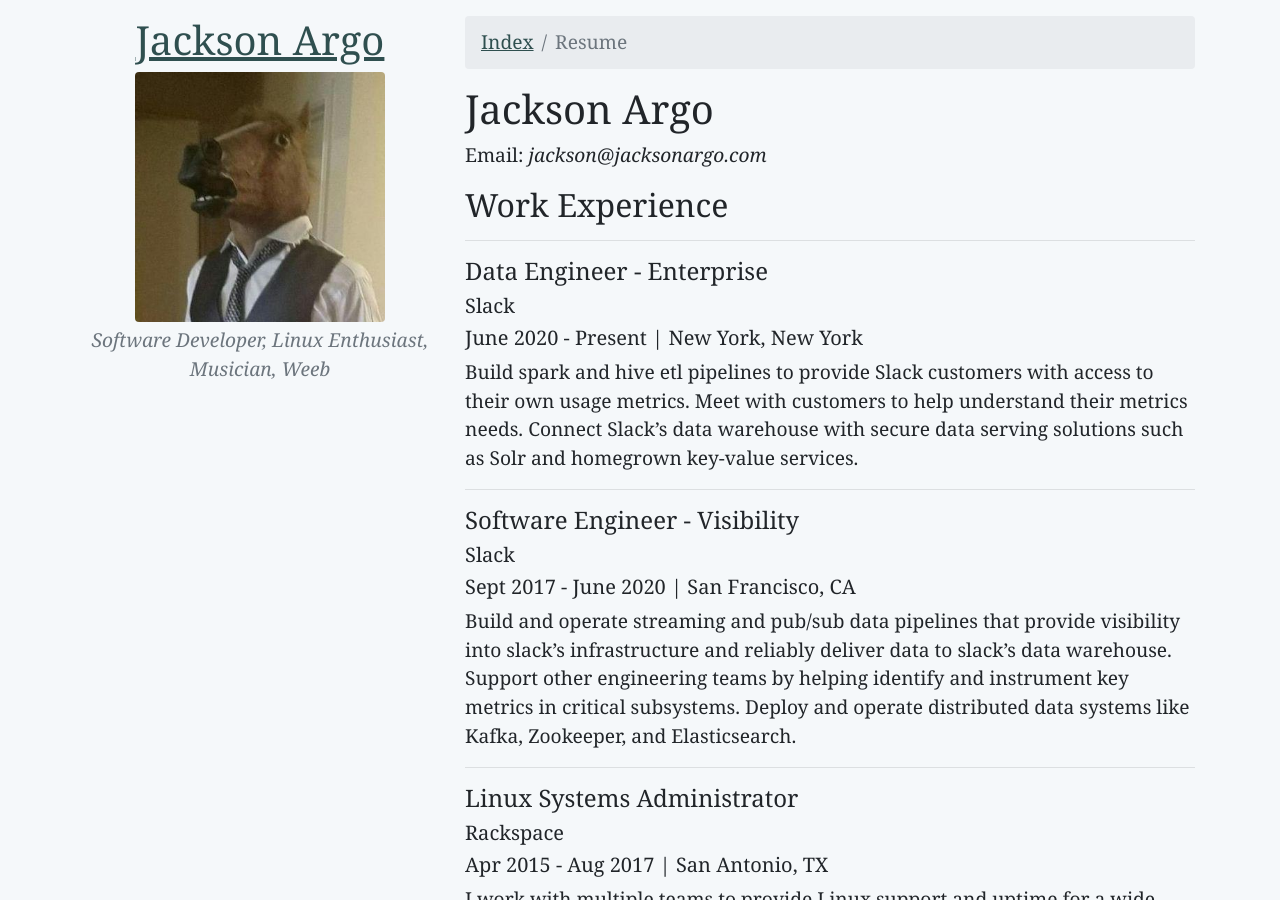
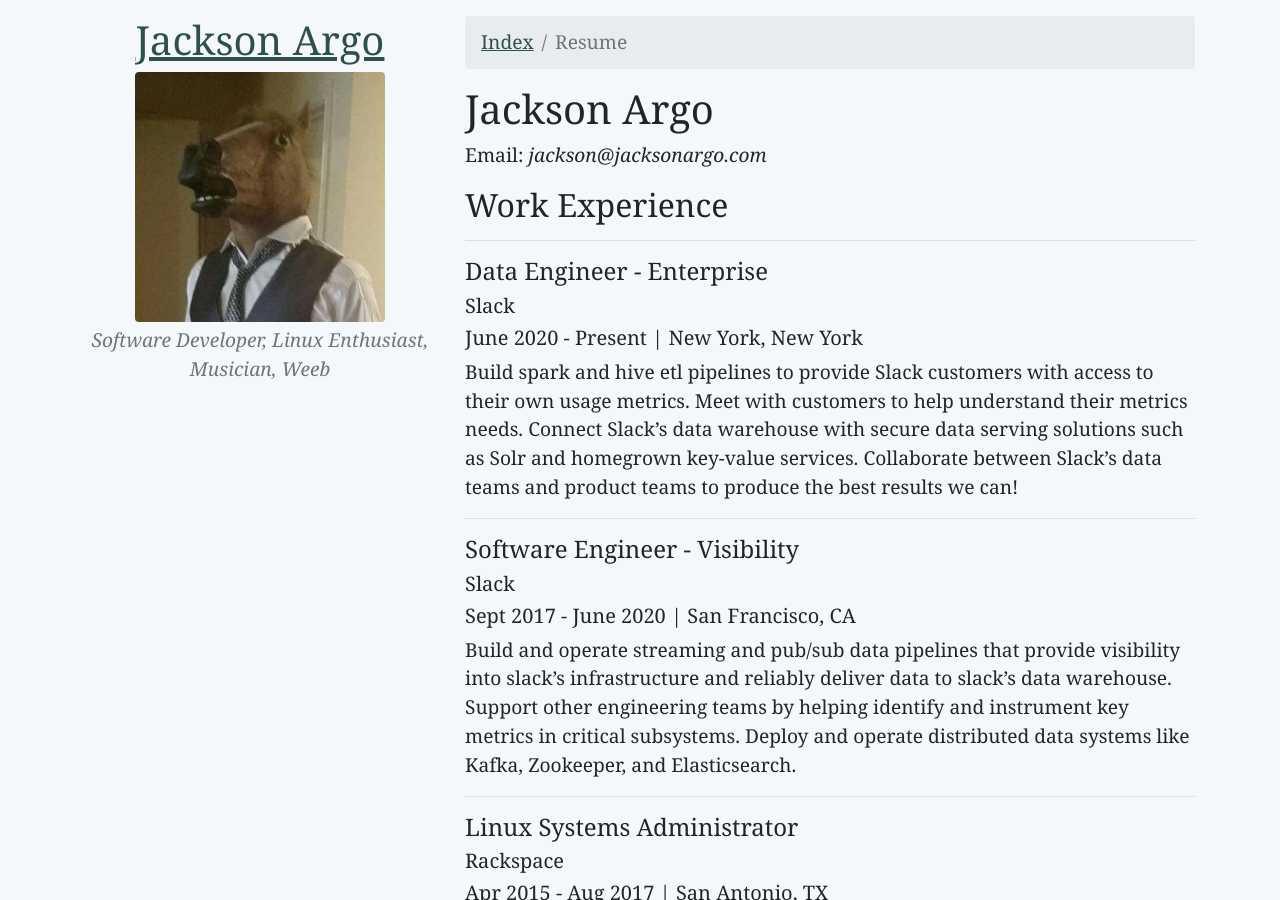
Before and after one commit to jacksonargo/jacksonargo.com, a Jekyll site: the page built from resume.md, in a window 1280 px wide and 900 px high. Built offline with Jekyll 4.4.1, drawn with Linux system fonts in a browser that asks for light colours; nearby versions of some CDN libraries.

Commit message:
update resume

```diff
--- a/resume.md
+++ b/resume.md
@@ -21,9 +21,7 @@ Email: *jackson@jacksonargo.com*
 ##### Slack
 ##### June 2020 - Present | New York, New York
 
-Build spark and hive etl pipelines to provide Slack customers with access to their own usage metrics.
-Meet with customers to help understand their metrics needs.
-Connect Slack's data warehouse with secure data serving solutions such as Solr and homegrown key-value services.
+Build spark and hive etl pipelines to provide Slack customers with access to their own usage metrics. Meet with customers to help understand their metrics needs. Connect Slack’s data warehouse with secure data serving solutions such as Solr and homegrown key-value services. Collaborate between Slack's data teams and product teams to produce the best results we can!
 
 ---
 
```
